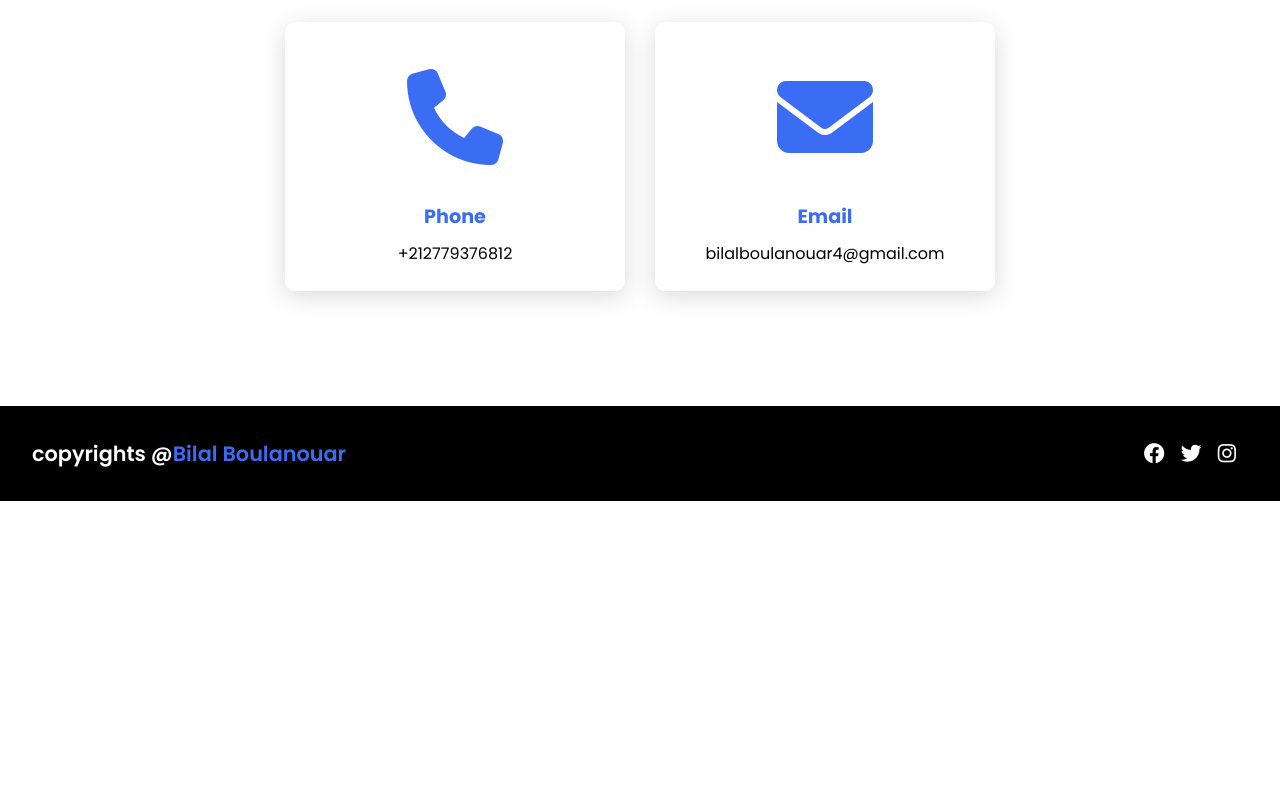
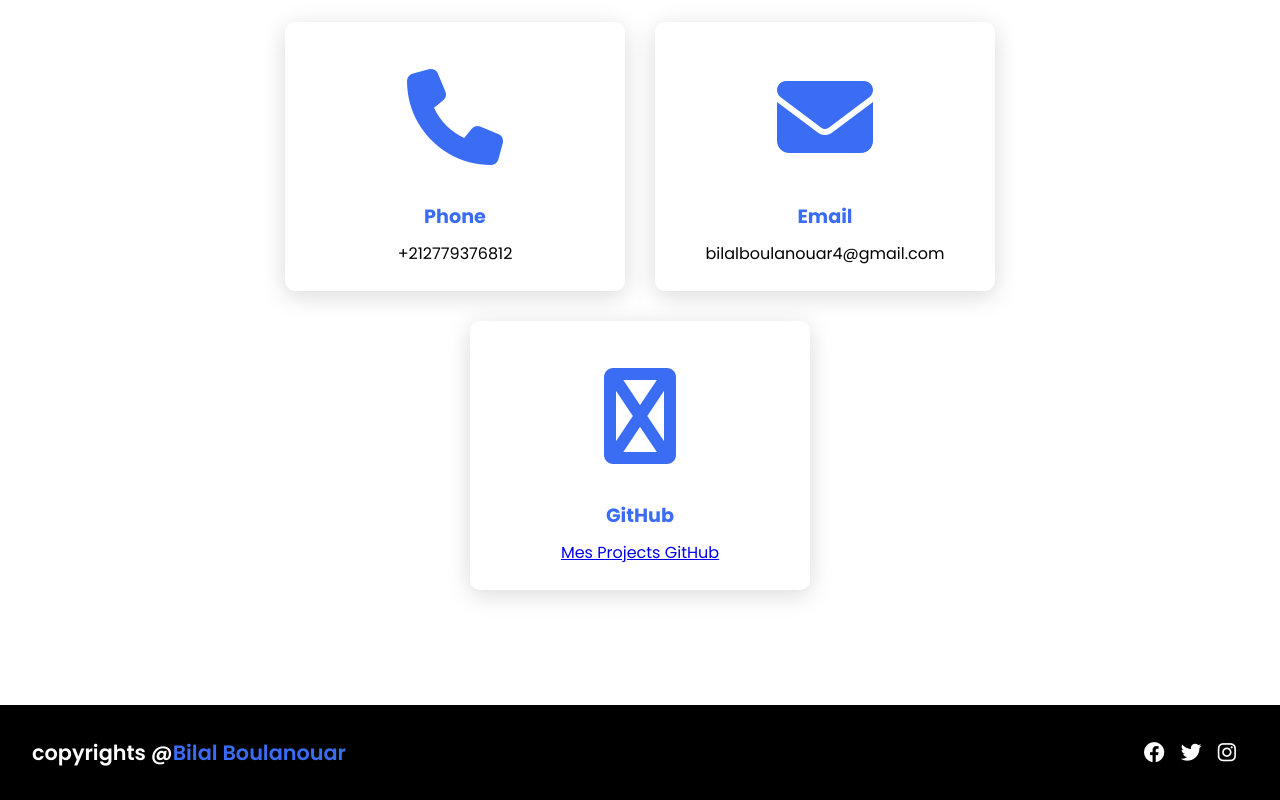
Before and after one commit to Bilal-Boulanouar/site-html-bootstrap-css, a plain HTML site: page index.html in a window 1280 px wide. Shown: the part 3098-3898 px from the top of the page. Before the commit the page ends 3599 px from the top, so only its background shows below. Drawn offline with Linux system fonts and the light colour scheme.

Commit message:
ajouter git

```diff
--- a/index.html
+++ b/index.html
@@ -107,6 +107,15 @@
                     <p>bilalboulanouar4@gmail.com</p>
                 </div>
             </div>
+            <div class="card">
+                <div class="icon">
+                    <i class="fa fa-github"></i>
+                </div>
+                <div class="info">
+                    <h3>GitHub</h3>
+                    <a href="https://github.com/Bilal-Boulanouar">Mes Projects GitHub</a>
+                </div>
+            </div>
         </div>
     </section>
     <footer class="footer">
```
